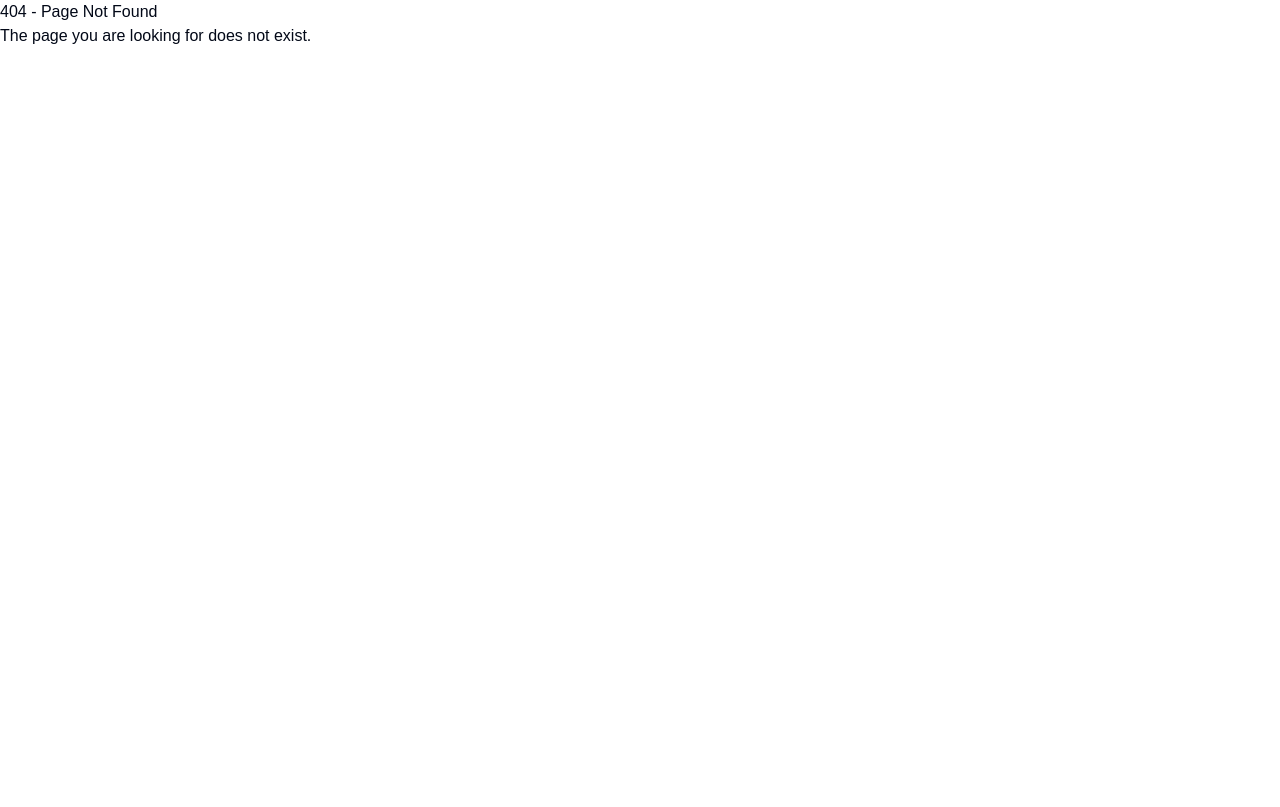
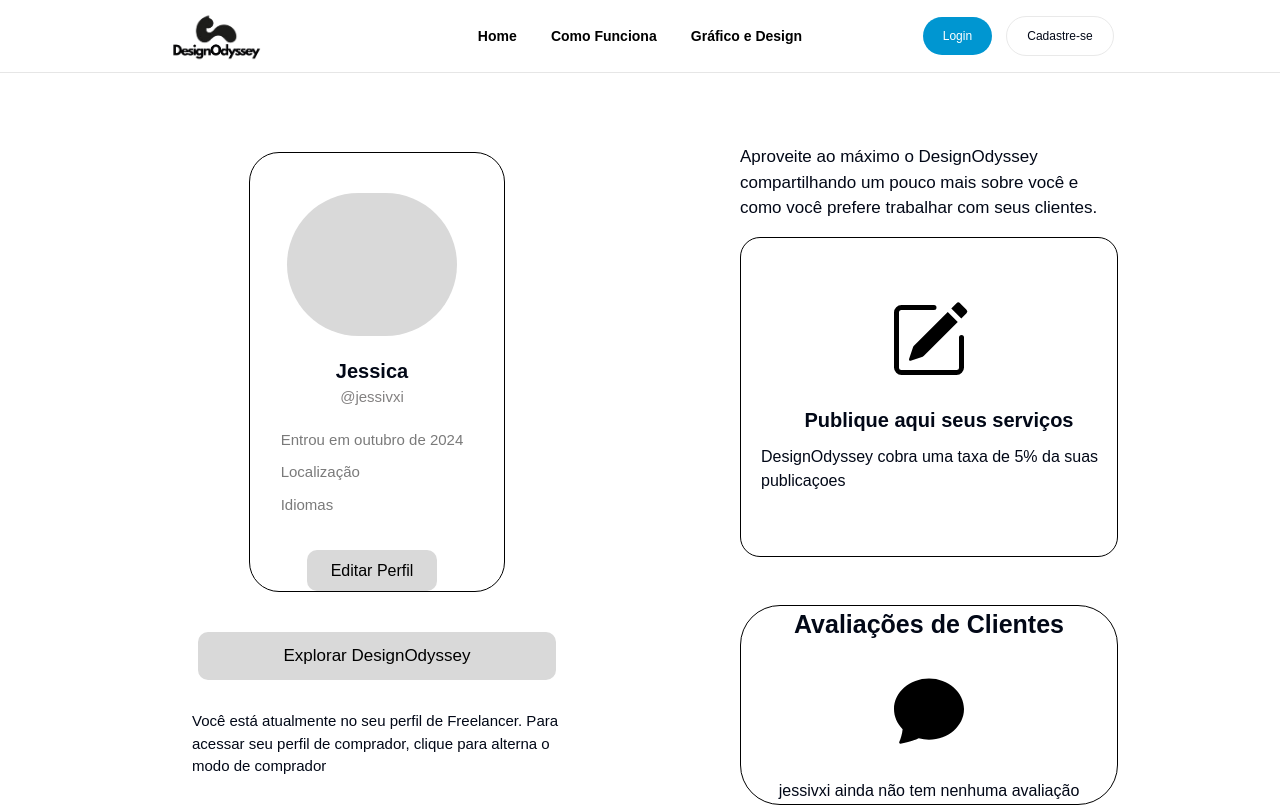
Before and after one commit to jessivxi/projeto-designodyssey, a Next.js app: page /profile_freelancer in a window 1280 px wide. Before the commit this address had no page. Shown: the top 807 px of the page. Built offline with nearby package versions, Linux system fonts and the light colour scheme.

Commit message:
atualização (perfil freelancers finalizados)

```diff
--- a/next.config.ts
+++ b/next.config.ts
@@ -4,3 +4,20 @@ module.exports = {
     unoptimized: true, // Desativa a API de Otimização de Imagens
   },
 };
+import { NextConfig } from 'next';
+
+const nextConfig: NextConfig = {
+  output: 'export',
+  images: {
+    unoptimized: true, // Desativa a API de Otimização de Imagens
+  },
+  webpack(config) {
+    config.module.rules.push({
+      test: /\.svg$/,
+      use: ['@svgr/webpack'], // Configuração para suportar SVGs como componentes React
+    });
+    return config;
+  },
+};
+
+export default nextConfig;
--- a/src/app/profile/page.tsx
+++ b/src/app/profile/page.tsx
@@ -1,11 +1,12 @@
-// Code: Profile Page
 'use client'
 import React from 'react';
 import Header from '../components/header/header';
 import Footer from '../components/footer/footer';
 import styles from './profile.module.css';
 import Image from 'next/image';
-import chat  from './../../images/icones/chat-fill.svg'
+import pincel from './../../images/icones/pencil-square.svg'
+import Link from 'next/link'; // Importação do Link
+import chat from './../../images/icones/chat-fill.svg';
 
 function Profile() {
     return (
@@ -14,11 +15,10 @@ function Profile() {
             <div className={styles.profile_container}>
                 <div className={styles.profile_main}>
                     <div className={styles.profile_box_photo}>
-                        <div className={styles.profile_photo}>
-                        </div>
+                        <div className={styles.profile_photo}></div>
                         <div className={styles.profile_name}>
                             <h1 className={styles.profile_name_user}>Jessica</h1>
-                            <p className= {styles.profile_name_username}> @jessivxi </p>
+                            <p className={styles.profile_name_username}>@jessivxi</p>
                         </div>
                         <div className={styles.profile_information_text}>
                             <p className={styles.profile_information_date}>Entrou em outubro de 2024</p>
@@ -28,17 +28,22 @@ function Profile() {
                         <button className={styles.profile_button}>Editar Perfil</button>
                     </div>
                     <button className={styles.profile_button_explorer}>Explorar DesignOdyssey</button>
+                    <Link href="/profile" className={styles.profile_link_freelancer}>
+                        Você está atualmente no seu perfil de comprador. Para acessar seu perfil de freelancer, clique para alterna para o modo de vendedor
+                    </Link>
                 </div>
                 <div className={styles.profile_right_column}>
                     <div className={styles.profile_right_column_text}>
-                        <h1 className={styles.profile_right_column_text_title}>Aproveite ao máximo o DesignOdyssey compartilhando um pouco mais sobre você e como você prefere trabalhar com freelancers.</h1>
+                        <h1 className={styles.profile_right_column_text_title}>
+                            Aproveite ao máximo o DesignOdyssey compartilhando um pouco mais sobre você e como você prefere trabalhar com freelancers.
+                        </h1>
                     </div>
                     <div className={styles.profile_rigth_column_box_one}>
                         <p className={styles.profile_rigth_column_box_one_title}>Compartilhe como você planeja usar o DesignOdyssey</p>
                         <p className={styles.profile_rigth_column_box_one_text}>Diga-nos se você está aqui para encontrar serviços ou oferecê-los.</p>
                     </div>
                     <div className={styles.profile_rigth_column_box_one}>
-                        <p className={styles.profile_rigth_column_box_one_title}>Transforme sua visão em realidade. </p>
+                        <p className={styles.profile_rigth_column_box_one_title}>Transforme sua visão em realidade.</p>
                         <p className={styles.profile_rigth_column_box_one_text}>Encontre o designer perfeito para o seu projeto aqui.</p>
                     </div>
                     <div className={styles.profile_rigth_column_box_one}>
--- a/src/app/profile/profile.module.css
+++ b/src/app/profile/profile.module.css
@@ -150,3 +150,16 @@
     padding: 30px 0px 0px 0px;
 
 }
+.profile_link_freelancer{
+    display: flex;
+    padding: 30px 0px 0px 0px;
+    width: 370px;
+    font-size: 15px;
+    cursor: pointer;
+    line-break: loose;
+}
+.profile_link_freelancer:hover{
+    color:#0096D1 ;
+
+
+}
--- /dev/null
+++ b/src/app/profile_freelancer/page.tsx
@@ -0,0 +1,62 @@
+'use client'
+import React from 'react';
+import Header from '../components/header/header';
+import Footer from '../components/footer/footer';
+import styles from './profile_freelancer.module.css';
+import Image from 'next/image';
+import pincel from './../../images/icones/pencil-square.svg'
+import Link from 'next/link'; // Importação do Link
+import chat from './../../images/icones/chat-fill.svg';
+
+function Profile_freelancer() {
+    return (
+        <>
+            <Header />
+            <div className={styles.profile_container}>
+                <div className={styles.profile_main}>
+                    <div className={styles.profile_box_photo}>
+                        <div className={styles.profile_photo}></div>
+                        <div className={styles.profile_name}>
+                            <h1 className={styles.profile_name_user}>Jessica</h1>
+                            <p className={styles.profile_name_username}>@jessivxi</p>
+                        </div>
+                        <div className={styles.profile_information_text}>
+                            <p className={styles.profile_information_date}>Entrou em outubro de 2024</p>
+                            <p className={styles.profile_information_Location}>Localização</p>
+                            <p className={styles.profile_information_lenguages}>Idiomas</p>
+                        </div>
+                        <button className={styles.profile_button}>Editar Perfil</button>
+                    </div>
+                    <button className={styles.profile_button_explorer}>Explorar DesignOdyssey</button>
+                    <Link href="/profile" className={styles.profile_link_freelancer}>
+                        Você está atualmente no seu perfil de Freelancer. Para acessar seu perfil de comprador, clique para alterna o modo de comprador
+                    </Link>
+                </div>
+                <div className={styles.profile_right_column}>
+                    <div className={styles.profile_right_column_text}>
+                        <h1 className={styles.profile_right_column_text_title}>
+                            Aproveite ao máximo o DesignOdyssey compartilhando um pouco mais sobre você e como você prefere trabalhar com seus clientes.
+                        </h1>
+                    </div>
+                    <div className={styles.profile_rigth_column_box_one}>
+                        <div className={styles.profile_right_column_icone_box}>
+                        <Image src={pincel} height={70} width={80} alt="ícone-tela" />
+                        </div>
+                        <p className={styles.profile_rigth_column_box_one_title}>Publique aqui seus serviços</p>
+                        <p className={styles.profile_rigth_column_box_one_text}>DesignOdyssey cobra uma taxa de 5% da suas publicaçoes</p>
+                    </div>
+                    <div className={styles.profile_right_column_evaluation}>
+                        <h1 className={styles.profile_rigth_column_evaluation_title}>Avaliações de Clientes</h1>
+                        <div className={styles.profile_rigth_column_evaluation_icon}>
+                        <Image src={chat} height={70} width={70} alt="ícone-tela" />
+                        </div>
+                        <p className={styles.profile_right_column_evaluation_text}>jessivxi ainda não tem nenhuma avaliação</p>
+                    </div>
+                </div>
+            </div>
+            <Footer />
+        </>
+    );
+}
+
+export default Profile_freelancer;
--- /dev/null
+++ b/src/app/profile_freelancer/profile_freelancer.module.css
@@ -0,0 +1,186 @@
+.profile_container {
+    display: flex;
+    justify-content: center;
+    align-items: flex-start; /* Alinha os itens ao topo */
+    width: 100%;
+    height: 100vh; /* Ajusta a altura para ocupar a tela inteira */
+    flex-direction: row;
+}
+
+.profile_box_photo {
+    display: flex;
+    flex-direction: column;
+    width: 20vw;
+    height: 55vh;
+    border: 1px solid rgb(0, 0, 0);
+    border-radius: 30px;
+    background-color: rgb(255, 255, 255);
+    margin-top: 10vh;
+    padding: 40px 10px 0px 0px;
+    align-items: center;
+}
+
+.profile_main {
+    display: flex;
+    width: 20w;
+    flex-direction: column;
+    align-items: center;
+    padding: 0px 50px 0px 15%;
+}
+
+.profile_photo {
+    display: flex;
+    background-color: #D9D9D9;
+    border-radius: 80px;
+    height: 170px;
+    width: 170px;
+}
+
+.profile_name {
+    display: flex;
+    flex-direction: column;
+    text-align: center;
+    margin-top: 20px;
+}
+
+.profile_name_user {
+    font-size: 20px;
+    font-weight: bold;
+}
+
+.profile_name_username {
+    font-size: 15px;
+    color: #838181;
+}
+
+.profile_information_text {
+    display: flex;
+    flex-direction: column;
+    margin-top: 20px;
+}
+
+.profile_information_date,
+.profile_information_Location,
+.profile_information_lenguages {
+    font-size: 15px;
+    color: #7a7a7a;
+    margin-bottom: 10px;
+}
+
+.profile_button {
+    display: flex;
+    align-items: center;
+    justify-content: center;
+    width: 53%;
+    height: 6vh;
+    background-color: #D9D9D9;
+    transition: background-color 0.3s ease, color 0.3s ease, transform 0.3s ease;
+    margin-top: 3vh;
+    border-radius: 10px;
+    color: rgb(0, 0, 0);
+    text-decoration: none;
+}
+
+.profile_button_explorer {
+    display: flex;
+    align-items: center;
+    justify-content: center;
+    width: 97%;
+    font-size: 17px;
+    height: 6vh;
+    background-color: #D9D9D9;
+    transition: background-color 0.3s ease, color 0.3s ease, transform 0.3s ease;
+    margin-top: 5vh;
+    border-radius: 10px;
+    color: rgb(0, 0, 0);
+    text-decoration: none;
+}
+.profile_right_column {
+    display: flex;
+    width: 55vw;
+    padding-left: 10%;
+    flex-direction: column;
+}
+.profile_right_column_text_title{
+    display: flex;
+    width: 70%;
+    margin-top: 9vh;
+    font-size: 17px;
+
+}
+.profile_rigth_column_box_one{
+    display: flex;
+    width: 70%;
+    justify-content: center;
+    height: 40vh;
+    flex-direction: column;
+    margin-top: 2vh;
+    margin-bottom: 1vh;
+    border-radius: 20px;
+    border: black 1px solid;
+}
+.profile_right_column_icone_box{
+    cursor: pointer;
+    display: flex;
+    justify-content: center;
+
+}
+.profile_rigth_column_box_one_title{
+    display: flex;
+    justify-content: center;
+    align-items: center;
+    font-weight: bold;
+    font-size: 20px;
+    padding: 25px 0px 0px 20px;
+}
+.profile_rigth_column_box_one_text{
+    display: flex;
+    font-size: 15;
+    justify-content: center;
+    padding: 10px 0px 0px 20px;
+}
+.profile_right_column_evaluation{
+    display: flex;
+    width: 70%;
+    height:25vh;
+    align-items: center;
+    justify-content: center;
+    flex-direction: column;
+    border-radius: 40px;
+    border: black 1px solid;
+    margin-top: 40px;
+}
+.profile_rigth_column_evaluation_icon{
+    display: flex;
+    justify-content: center;
+    align-items: center;
+    padding: 0px 0px 25px 0px;
+}
+.profile_rigth_column_evaluation_title{
+    display: flex;
+    font-size: 25px;
+    padding: 0px 0px 30px 0px;
+    font-weight: bold;
+}
+.profile_right_column_evaluation_text{
+    display: flex;
+    padding: 10px 0px 0px 0px;
+
+}
+.pincel{
+    display: flex;
+    justify-content: center;
+}
+.profile_link_freelancer{
+    display: flex;
+    padding: 30px 0px 0px 0px;
+    width: 370px;
+    font-size: 15px;
+    cursor: pointer;
+    line-break: loose;
+}
+.profile_link_freelancer:hover{
+    color:#0096D1 ;
+
+
+}
```
Also changed, not shown: src/images/icones/pencil-square.svg (added).
